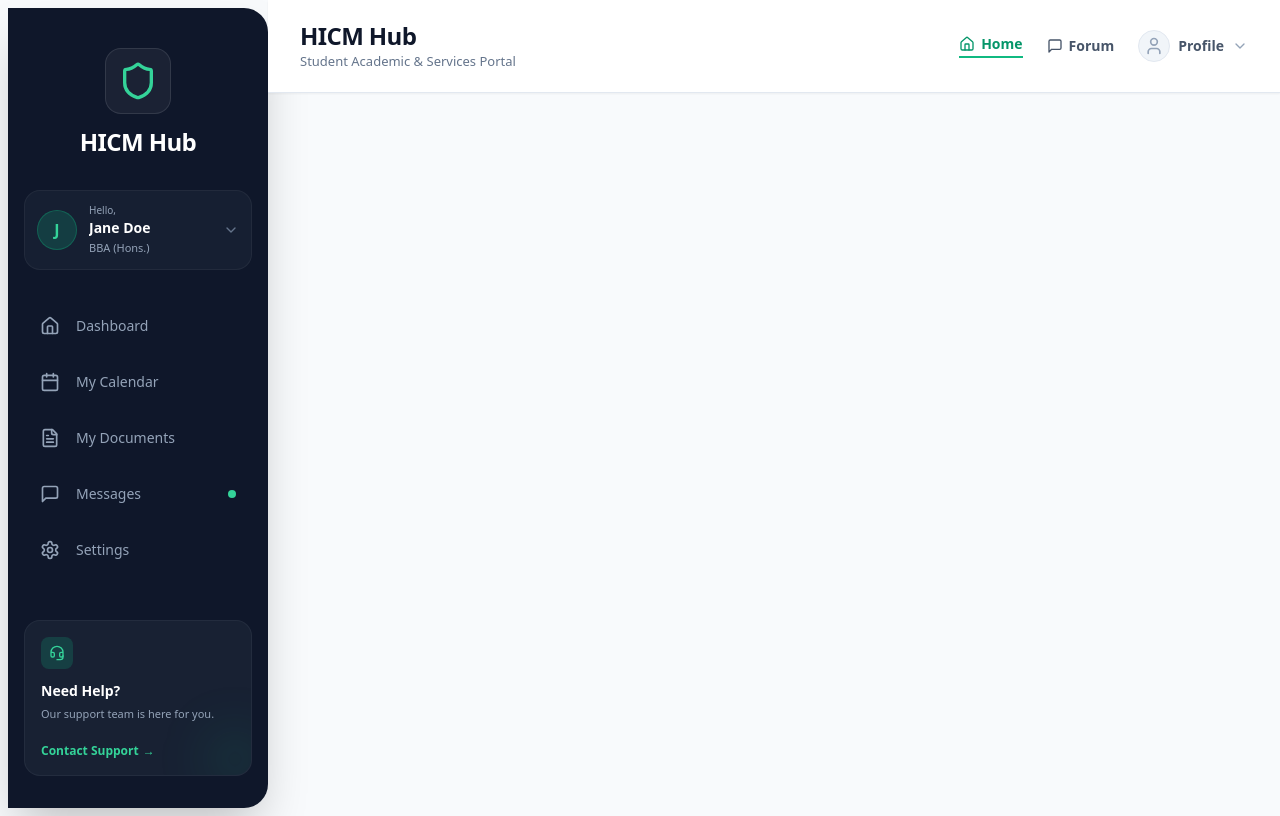
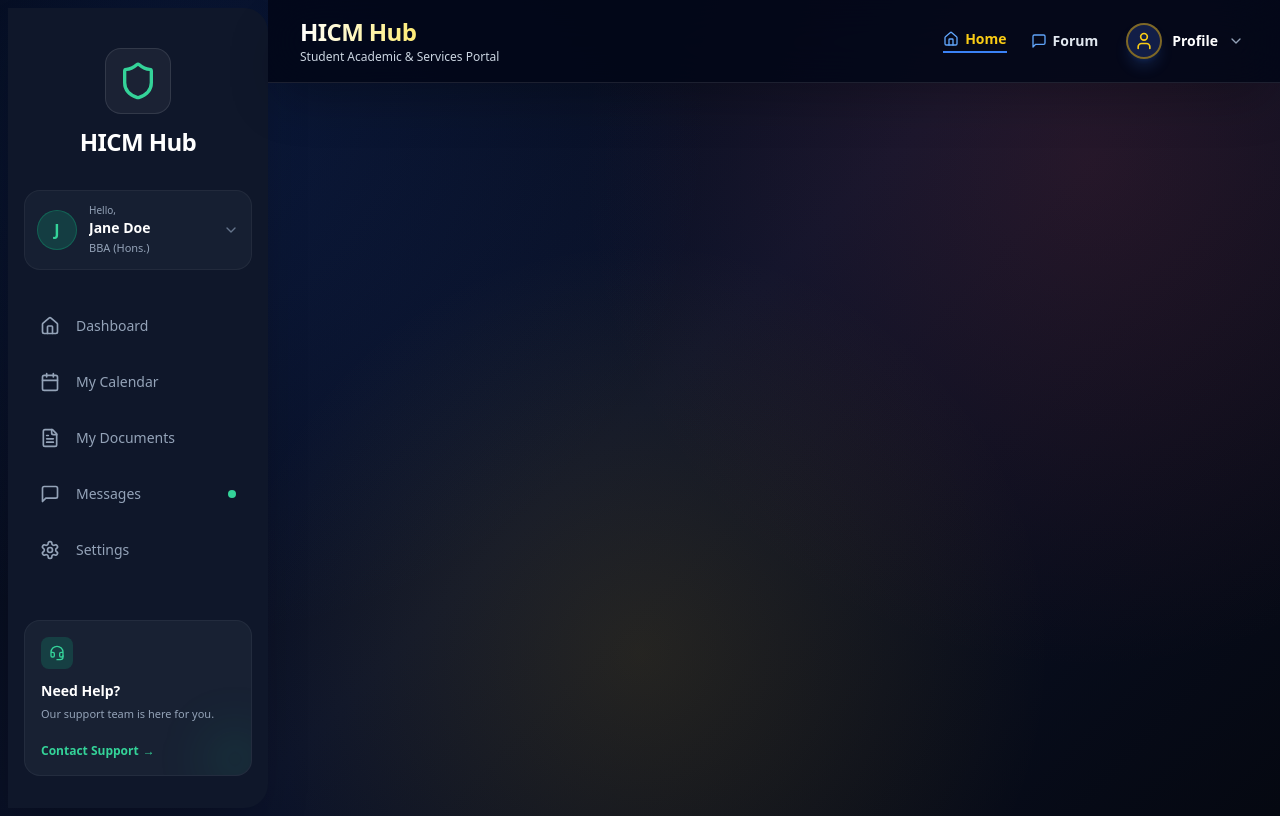
Before and after one commit to Gabyjay16/hicm-portal, a React (Vite) app: page /student in a window 1280 px wide. Built offline with nearby package versions, Linux system fonts and the light colour scheme.

Commit message:
Overhaul GUI with glassmorphism, ambient dark mesh background, white, blue, red, black, yellow color palette, and subtle micro-animations

```diff
--- a/src/components/Header.tsx
+++ b/src/components/Header.tsx
@@ -68,57 +68,59 @@ export const Header: React.FC<HeaderProps> = ({
   };
 
   return (
-    <header className="sticky top-0 z-40 bg-white px-8 py-5 flex items-center justify-between border-b border-slate-200 shadow-sm">
+    <header className="sticky top-0 z-40 bg-slate-950/85 backdrop-blur-xl px-6 sm:px-8 py-4 flex items-center justify-between border-b border-white/10 shadow-2xl text-white">
       {/* Title Area */}
       <div className="hidden sm:block">
-        <h1 className="text-2xl font-extrabold text-slate-900 tracking-tight">HICM Hub</h1>
-        <p className="text-[13px] text-slate-500 font-medium">Student Academic & Services Portal</p>
+        <h1 className="text-2xl font-black tracking-tight bg-gradient-to-r from-white via-yellow-200 to-yellow-400 bg-clip-text text-transparent flex items-center gap-2">
+          HICM Hub
+        </h1>
+        <p className="text-[12px] text-slate-300 font-medium">Student Academic &amp; Services Portal</p>
       </div>
 
       {/* Navigation Links & Profile */}
-      <div className="flex items-center space-x-6 text-sm font-semibold text-slate-600">
+      <div className="flex items-center space-x-6 text-sm font-semibold text-slate-200">
         <Link
           to={getHomePath()}
-          className="hidden md:flex items-center space-x-1.5 hover:text-emerald-600 transition-colors border-b-2 border-emerald-500 text-emerald-600 pb-0.5"
+          className="hidden md:flex items-center space-x-1.5 hover:text-yellow-400 transition-colors border-b-2 border-blue-500 text-yellow-400 pb-0.5"
         >
-          <Home className="w-4 h-4" />
+          <Home className="w-4 h-4 text-blue-400" />
           <span>Home</span>
         </Link>
 
         <Link
           to="/student/forum"
-          className="hidden md:flex items-center space-x-1.5 hover:text-emerald-600 transition-colors"
+          className="hidden md:flex items-center space-x-1.5 hover:text-yellow-400 transition-colors text-slate-200"
         >
-          <MessageSquare className="w-4 h-4" />
+          <MessageSquare className="w-4 h-4 text-blue-400" />
           <span>Forum</span>
         </Link>
 
         <div className="relative">
           <div
-            className="flex items-center space-x-2 cursor-pointer hover:text-emerald-600 transition-colors group"
+            className="flex items-center space-x-2.5 cursor-pointer hover:text-yellow-400 transition-colors group p-1 rounded-xl hover:bg-white/5"
             onClick={() => setIsDropdownOpen(!isDropdownOpen)}
           >
-            <div className="w-8 h-8 rounded-full bg-slate-100 overflow-hidden border border-slate-200 flex items-center justify-center">
+            <div className="w-9 h-9 rounded-full bg-blue-950/80 overflow-hidden border-2 border-yellow-500/50 flex items-center justify-center shadow-lg shadow-blue-500/20">
                {user?.avatarUrl ? (
                   <img src={user.avatarUrl} alt="Avatar" className="w-full h-full object-cover" />
                 ) : (
-                  <UserIcon className="w-5 h-5 text-slate-400" />
+                  <UserIcon className="w-5 h-5 text-yellow-400" />
                 )}
             </div>
-            <span className="hidden lg:block">Profile</span>
-            <ChevronDown className="w-4 h-4 text-slate-400 group-hover:text-emerald-600 transition-colors" />
+            <span className="hidden lg:block font-bold text-white group-hover:text-yellow-400">Profile</span>
+            <ChevronDown className="w-4 h-4 text-slate-400 group-hover:text-yellow-400 transition-colors" />
           </div>
 
           {isDropdownOpen && (
-            <div className="absolute right-0 mt-3 w-48 bg-white border border-slate-200 shadow-xl rounded-xl py-2 z-50">
+            <div className="absolute right-0 mt-3 w-52 glass-panel border border-white/20 shadow-2xl rounded-2xl py-2 z-50 backdrop-blur-2xl">
               <button
                 onClick={() => {
                   setIsDropdownOpen(false);
                   setIsProfileModalOpen(true);
                 }}
-                className="w-full flex items-center px-4 py-2 text-sm text-slate-700 hover:bg-slate-50 hover:text-emerald-600"
+                className="w-full flex items-center px-4 py-2.5 text-sm text-slate-200 hover:bg-blue-600/20 hover:text-yellow-400 transition-all font-medium"
               >
-                <Settings className="w-4 h-4 mr-2" />
+                <Settings className="w-4 h-4 mr-2.5 text-blue-400" />
                 Update Profile
               </button>
               <button
@@ -126,9 +128,9 @@ export const Header: React.FC<HeaderProps> = ({
                   setIsDropdownOpen(false);
                   if (onLogout) onLogout();
                 }}
-                className="w-full flex items-center px-4 py-2 text-sm text-red-600 hover:bg-red-50"
+                className="w-full flex items-center px-4 py-2.5 text-sm text-red-400 hover:bg-red-500/20 transition-all font-medium"
               >
-                <LogOut className="w-4 h-4 mr-2" />
+                <LogOut className="w-4 h-4 mr-2.5 text-red-400" />
                 Logout
               </button>
             </div>
@@ -147,34 +149,34 @@ export const Header: React.FC<HeaderProps> = ({
 
       {/* Profile Modal */}
       {isProfileModalOpen && (
-        <div className="fixed inset-0 bg-slate-900/50 z-[100] flex items-center justify-center p-4">
-          <div className="bg-white rounded-2xl max-w-md w-full shadow-2xl overflow-hidden">
-            <div className="flex justify-between items-center p-4 border-b border-slate-100">
-              <h2 className="font-bold text-slate-800">Update Profile</h2>
-              <button onClick={() => setIsProfileModalOpen(false)} className="text-slate-400 hover:text-slate-600">
+        <div className="fixed inset-0 bg-black/80 z-[100] flex items-center justify-center p-4 backdrop-blur-md">
+          <div className="glass-panel rounded-3xl max-w-md w-full shadow-2xl overflow-hidden border border-white/20 backdrop-blur-2xl text-white">
+            <div className="flex justify-between items-center p-4 border-b border-white/10 bg-black/40">
+              <h2 className="font-extrabold text-white text-base">Update Profile</h2>
+              <button onClick={() => setIsProfileModalOpen(false)} className="text-slate-400 hover:text-white p-1 rounded-lg hover:bg-white/10 transition-colors">
                 <X className="w-5 h-5" />
               </button>
             </div>
-            <div className="p-6 space-y-5 text-slate-800">
+            <div className="p-6 space-y-5 text-white">
               {/* Picture Upload */}
               <div className="flex flex-col items-center gap-3">
                 <div
                   onClick={() => fileInputRef.current?.click()}
-                  className="w-20 h-20 rounded-full bg-slate-100 overflow-hidden border-2 border-slate-200 flex items-center justify-center relative group cursor-pointer"
+                  className="w-24 h-24 rounded-full bg-blue-950 overflow-hidden border-2 border-yellow-400 flex items-center justify-center relative group cursor-pointer shadow-xl shadow-blue-500/20"
                 >
                   {avatarPreview ? (
                     <img src={avatarPreview} alt="Avatar" className="w-full h-full object-cover" />
                   ) : (
-                    <UserIcon className="w-10 h-10 text-slate-400" />
+                    <UserIcon className="w-12 h-12 text-yellow-400" />
                   )}
-                  <div className="absolute inset-0 bg-black/40 flex items-center justify-center opacity-0 group-hover:opacity-100 transition-opacity">
-                    <Camera className="w-6 h-6 text-white" />
+                  <div className="absolute inset-0 bg-black/60 flex items-center justify-center opacity-0 group-hover:opacity-100 transition-opacity backdrop-blur-xs">
+                    <Camera className="w-7 h-7 text-yellow-400" />
                   </div>
                 </div>
                 <button
                   type="button"
                   onClick={() => fileInputRef.current?.click()}
-                  className="text-xs font-semibold text-emerald-600 hover:underline cursor-pointer"
+                  className="text-xs font-bold text-yellow-400 hover:text-yellow-300 hover:underline cursor-pointer"
                 >
                   Change Picture (Select from Gallery)
                 </button>
@@ -182,47 +184,47 @@ export const Header: React.FC<HeaderProps> = ({
 
               {/* Forum Username */}
               <div className="space-y-1.5">
-                <label className="text-xs font-semibold text-slate-700">Forum Username / Display Name</label>
+                <label className="text-xs font-semibold text-slate-200">Forum Username / Display Name</label>
                 <input
                   type="text"
                   placeholder="e.g. Anonymous Student or Jane Doe"
                   value={customUsernameInput}
                   onChange={(e) => setCustomUsernameInput(e.target.value)}
-                  className="w-full bg-slate-800 border border-slate-700 text-white placeholder-slate-400 rounded-xl px-4 py-2.5 text-sm focus:outline-none focus:border-emerald-500 focus:ring-1 focus:ring-emerald-500 transition-colors"
+                  className="w-full bg-black/60 border border-white/20 text-white placeholder-slate-400 rounded-xl px-4 py-2.5 text-sm focus:outline-none focus:border-blue-400 focus:ring-1 focus:ring-blue-400 transition-all"
                 />
-                <p className="text-[10px] text-slate-500">Name shown when posting in chat forums (defaults to your real name)</p>
+                <p className="text-[10px] text-slate-400">Name shown when posting in chat forums (defaults to your real name)</p>
               </div>
 
               {/* Phone Number */}
               <div className="space-y-1.5">
-                <label className="text-xs font-semibold text-slate-700">Phone Number</label>
+                <label className="text-xs font-semibold text-slate-200">Phone Number</label>
                 <input
                   type="text"
                   placeholder="e.g. 671234567"
                   value={phoneInput}
                   onChange={(e) => setPhoneInput(e.target.value)}
-                  className="w-full bg-slate-800 border border-slate-700 text-white placeholder-slate-400 rounded-xl px-4 py-2.5 text-sm focus:outline-none focus:border-emerald-500 focus:ring-1 focus:ring-emerald-500 transition-colors"
+                  className="w-full bg-black/60 border border-white/20 text-white placeholder-slate-400 rounded-xl px-4 py-2.5 text-sm focus:outline-none focus:border-blue-400 focus:ring-1 focus:ring-blue-400 transition-all"
                 />
               </div>
 
               {/* Visibility Switch */}
-              <div className="space-y-1.5 flex items-center justify-between">
+              <div className="space-y-1.5 flex items-center justify-between p-3 bg-black/40 rounded-xl border border-white/10">
                 <div>
-                  <label className="text-xs font-semibold text-slate-700">Picture Visibility</label>
-                  <p className="text-[10px] text-slate-500">Show picture to others in chat forums</p>
+                  <label className="text-xs font-semibold text-slate-200">Picture Visibility</label>
+                  <p className="text-[10px] text-slate-400">Show picture to others in chat forums</p>
                 </div>
                 <div
                   onClick={() => setShowAvatarInForum(!showAvatarInForum)}
-                  className={`w-10 h-6 rounded-full flex items-center p-1 cursor-pointer transition-colors ${showAvatarInForum ? 'bg-emerald-500' : 'bg-slate-300'}`}
+                  className={`w-11 h-6 rounded-full flex items-center p-1 cursor-pointer transition-colors ${showAvatarInForum ? 'bg-blue-600' : 'bg-slate-700'}`}
                 >
-                  <div className={`w-4 h-4 bg-white rounded-full shadow-sm transition-transform ${showAvatarInForum ? 'translate-x-4' : 'translate-x-0'}`} />
+                  <div className={`w-4 h-4 bg-yellow-400 rounded-full shadow-md transition-transform ${showAvatarInForum ? 'translate-x-5' : 'translate-x-0'}`} />
                 </div>
               </div>
 
               {/* Submit */}
               <button
                 onClick={handleSaveChanges}
-                className="w-full py-3 bg-slate-900 text-white font-bold rounded-xl text-sm hover:bg-slate-800 transition-colors mt-4"
+                className="w-full py-3.5 bg-gradient-to-r from-blue-600 via-blue-700 to-indigo-700 hover:from-blue-500 hover:to-blue-600 text-white font-extrabold rounded-2xl text-sm transition-all shadow-xl shadow-blue-600/30 hover:scale-[1.01] active:scale-[0.99] border border-blue-400/30 mt-4 cursor-pointer"
               >
                 Save Changes
               </button>
--- a/src/index.css
+++ b/src/index.css
@@ -10,6 +10,95 @@ body {
   margin: 0;
   font-family: -apple-system, BlinkMacSystemFont, 'Segoe UI', Roboto, Oxygen,
     Ubuntu, Cantarell, 'Open Sans', 'Helvetica Neue', sans-serif;
-  background-color: #0f172a;
+  background-color: #030712;
   color: #f8fafc;
+  overflow-x: hidden;
 }
+
+/* Ambient Glass Mesh Background */
+.bg-ambient-glass {
+  background:
+    radial-gradient(circle at 15% 15%, rgba(37, 99, 235, 0.15) 0%, transparent 40%),
+    radial-gradient(circle at 85% 20%, rgba(239, 68, 68, 0.12) 0%, transparent 40%),
+    radial-gradient(circle at 50% 80%, rgba(234, 179, 8, 0.12) 0%, transparent 45%),
+    linear-gradient(135deg, #030712 0%, #0b132b 50%, #050811 100%);
+  background-attachment: fixed;
+}
+
+/* Custom Glassmorphism Classes */
+.glass-panel {
+  background: rgba(15, 23, 42, 0.65);
+  backdrop-filter: blur(16px);
+  -webkit-backdrop-filter: blur(16px);
+  border: 1px solid rgba(255, 255, 255, 0.12);
+  box-shadow: 0 20px 40px -15px rgba(0, 0, 0, 0.5), inset 0 1px 0 rgba(255, 255, 255, 0.15);
+}
+
+.glass-card-blue {
+  background: linear-gradient(135deg, rgba(30, 58, 138, 0.4) 0%, rgba(15, 23, 42, 0.7) 100%);
+  backdrop-filter: blur(12px);
+  -webkit-backdrop-filter: blur(12px);
+  border: 1px solid rgba(59, 130, 246, 0.3);
+  box-shadow: 0 10px 30px -10px rgba(37, 99, 235, 0.25), inset 0 1px 0 rgba(255, 255, 255, 0.2);
+}
+
+.glass-card-yellow {
+  background: linear-gradient(135deg, rgba(120, 53, 15, 0.35) 0%, rgba(15, 23, 42, 0.7) 100%);
+  backdrop-filter: blur(12px);
+  -webkit-backdrop-filter: blur(12px);
+  border: 1px solid rgba(245, 158, 11, 0.35);
+  box-shadow: 0 10px 30px -10px rgba(234, 179, 8, 0.2), inset 0 1px 0 rgba(255, 255, 255, 0.2);
+}
+
+.glass-card-red {
+  background: linear-gradient(135deg, rgba(127, 29, 29, 0.35) 0%, rgba(15, 23, 42, 0.7) 100%);
+  backdrop-filter: blur(12px);
+  -webkit-backdrop-filter: blur(12px);
+  border: 1px solid rgba(239, 68, 68, 0.35);
+  box-shadow: 0 10px 30px -10px rgba(239, 68, 68, 0.25), inset 0 1px 0 rgba(255, 255, 255, 0.2);
+}
+
+/* Subtle Micro-Animations */
+@keyframes glassShimmer {
+  0% {
+    background-position: -200% 0;
+  }
+  100% {
+    background-position: 200% 0;
+  }
+}
+
+.animate-glass-shimmer {
+  background: linear-gradient(90deg, rgba(255, 255, 255, 0) 0%, rgba(255, 255, 255, 0.08) 50%, rgba(255, 255, 255, 0) 100%);
+  background-size: 200% 100%;
+  animation: glassShimmer 4s infinite linear;
+}
+
+@keyframes floatSubtle {
+  0%, 100% {
+    transform: translateY(0px);
+  }
+  50% {
+    transform: translateY(-4px);
+  }
+}
+
+.animate-float-subtle {
+  animation: floatSubtle 6s ease-in-out infinite;
+}
+
+/* Scrollbar Styling for Glass Containers */
+::-webkit-scrollbar {
+  width: 6px;
+  height: 6px;
+}
+::-webkit-scrollbar-track {
+  background: rgba(15, 23, 42, 0.5);
+}
+::-webkit-scrollbar-thumb {
+  background: rgba(59, 130, 246, 0.4);
+  border-radius: 9999px;
+}
+::-webkit-scrollbar-thumb:hover {
+  background: rgba(234, 179, 8, 0.6);
+}
--- a/src/layouts/AdminLayout.tsx
+++ b/src/layouts/AdminLayout.tsx
@@ -21,7 +21,7 @@ export const AdminLayout: React.FC<AdminLayoutProps> = ({ user, onLogout, onUpda
   if (!user || user.role !== 'staff') return null;
 
   return (
-    <div className="min-h-screen bg-navy-900 text-offwhite flex flex-col antialiased">
+    <div className="min-h-screen bg-ambient-glass text-slate-100 flex flex-col antialiased">
       <Header
         user={user}
         onLogout={onLogout}
--- a/src/layouts/StaffLayout.tsx
+++ b/src/layouts/StaffLayout.tsx
@@ -20,7 +20,7 @@ export const StaffLayout: React.FC<StaffLayoutProps> = ({ user, onLogout, onUpda
   if (!user || user.role !== 'staff') return null;
 
   return (
-    <div className="min-h-screen bg-navy-900 text-offwhite flex flex-col antialiased">
+    <div className="min-h-screen bg-ambient-glass text-slate-100 flex flex-col antialiased">
       <Header
         user={user}
         onLogout={onLogout}
--- a/src/layouts/StudentLayout.tsx
+++ b/src/layouts/StudentLayout.tsx
@@ -22,7 +22,7 @@ export const StudentLayout: React.FC<StudentLayoutProps> = ({ user, onLogout, on
   if (!user || user.role !== 'student') return null;
 
   return (
-    <div className="min-h-screen bg-slate-50 flex font-sans text-slate-900">
+    <div className="min-h-screen bg-ambient-glass flex font-sans text-slate-100">
       <Sidebar
         user={user}
         plagiarismTokens={5} // Mock for now
```
Also changed, not shown: src/components/LoginForm.tsx (+10 -10 lines).
